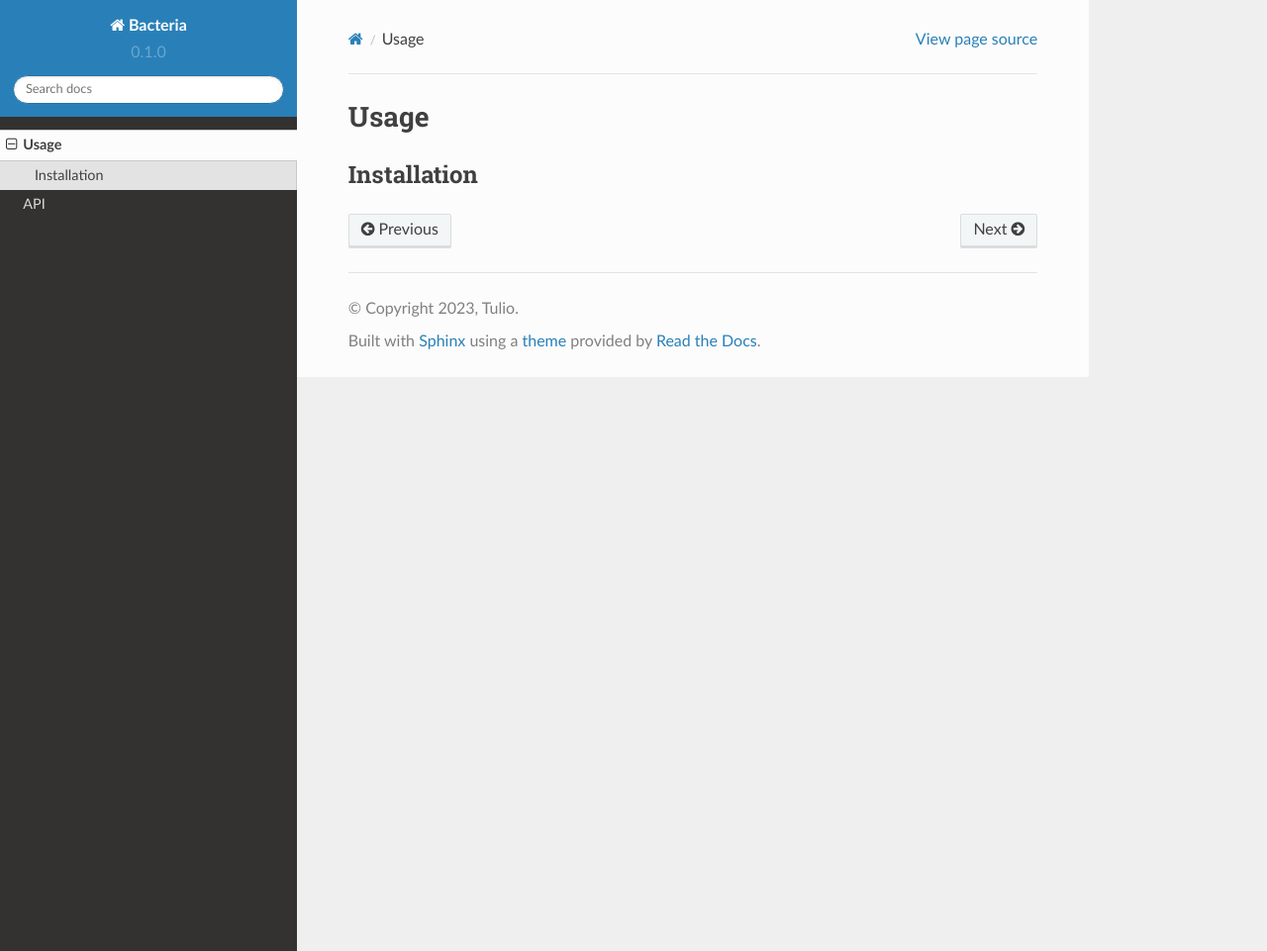
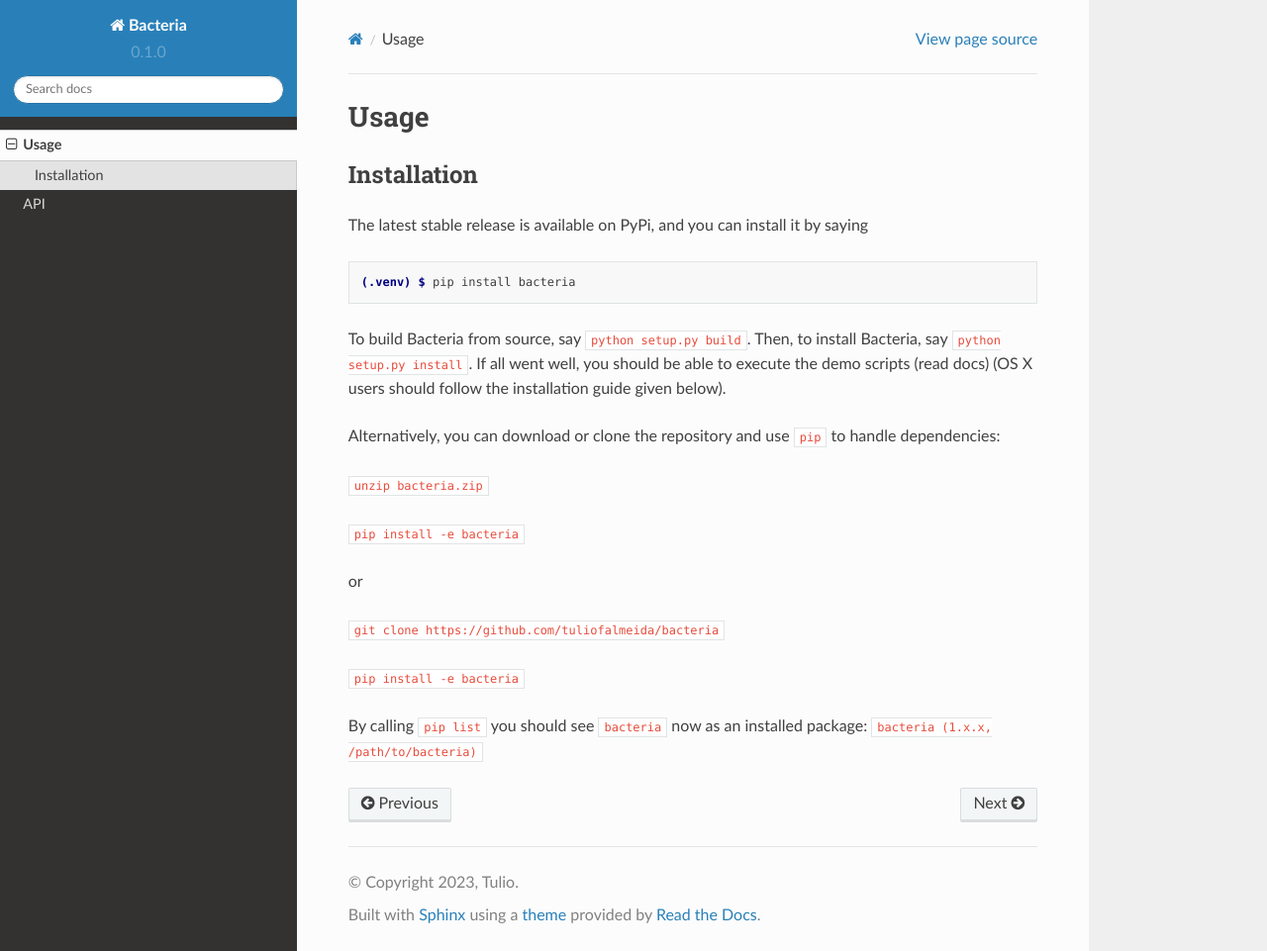
Before and after one commit to tuliofalmeida/bacteria, a Sphinx documentation site: the page built from docs/source/usage.rst, in a window 1280 px wide and 961 px high. Shown: the whole window at 99% size. Built offline with Sphinx 7.4.7 and the Read the Docs theme 2.0.0, drawn with Linux system fonts in a browser that asks for light colours.

Commit message:
Update usage.rst

```diff
--- a/docs/source/usage.rst
+++ b/docs/source/usage.rst
@@ -5,3 +5,30 @@
 
 Installation
 ------------
+
+The latest stable release is available on PyPi, and you can install it by saying
+
+.. code-block:: console
+
+   (.venv) $ pip install bacteria
+
+To build Bacteria from source, say ``python setup.py build``.
+Then, to install Bacteria, say ``python setup.py install``.
+If all went well, you should be able to execute the demo scripts (read docs)
+(OS X users should follow the installation guide given below).
+
+Alternatively, you can download or clone the repository and use ``pip`` to handle dependencies:
+
+
+``unzip bacteria.zip``
+
+``pip install -e bacteria``
+
+or
+
+``git clone https://github.com/tuliofalmeida/bacteria``
+
+``pip install -e bacteria``
+
+By calling ``pip list`` you should see ``bacteria`` now as an installed package:
+``bacteria (1.x.x, /path/to/bacteria)``
```
